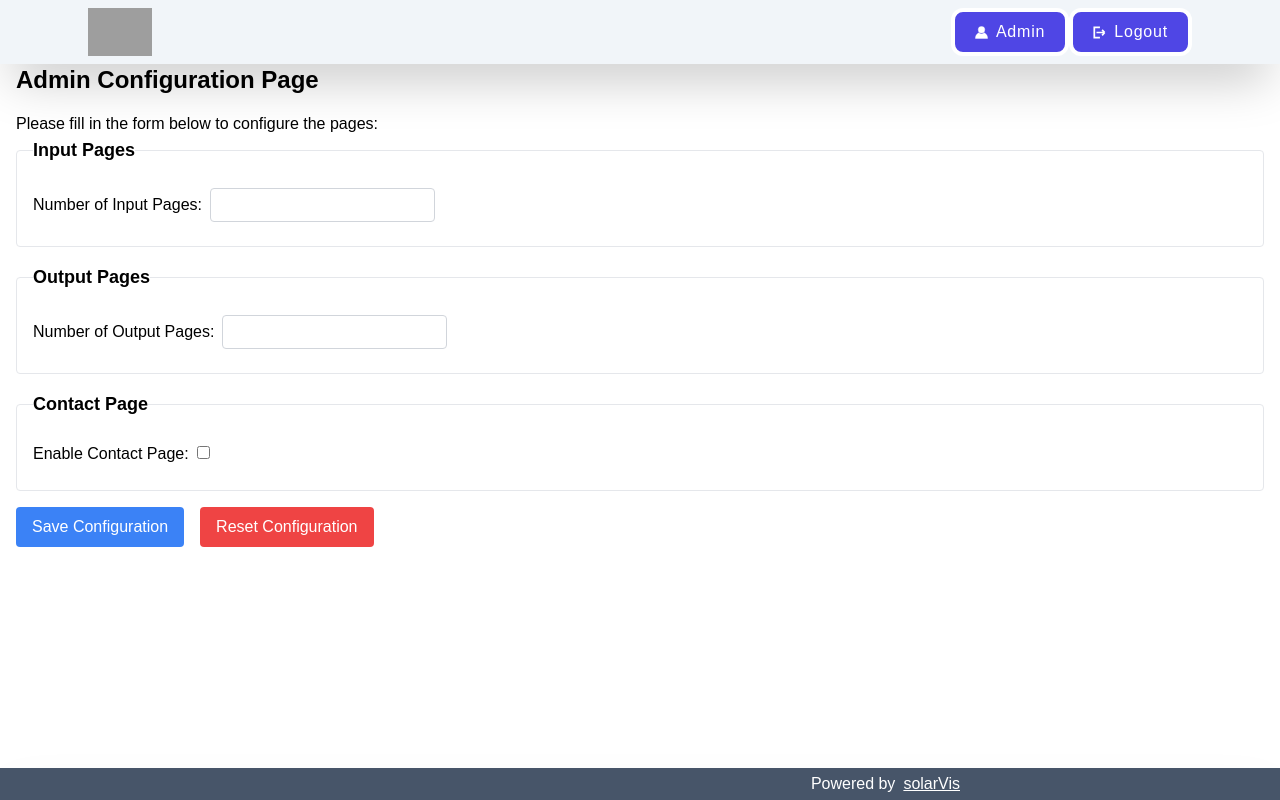
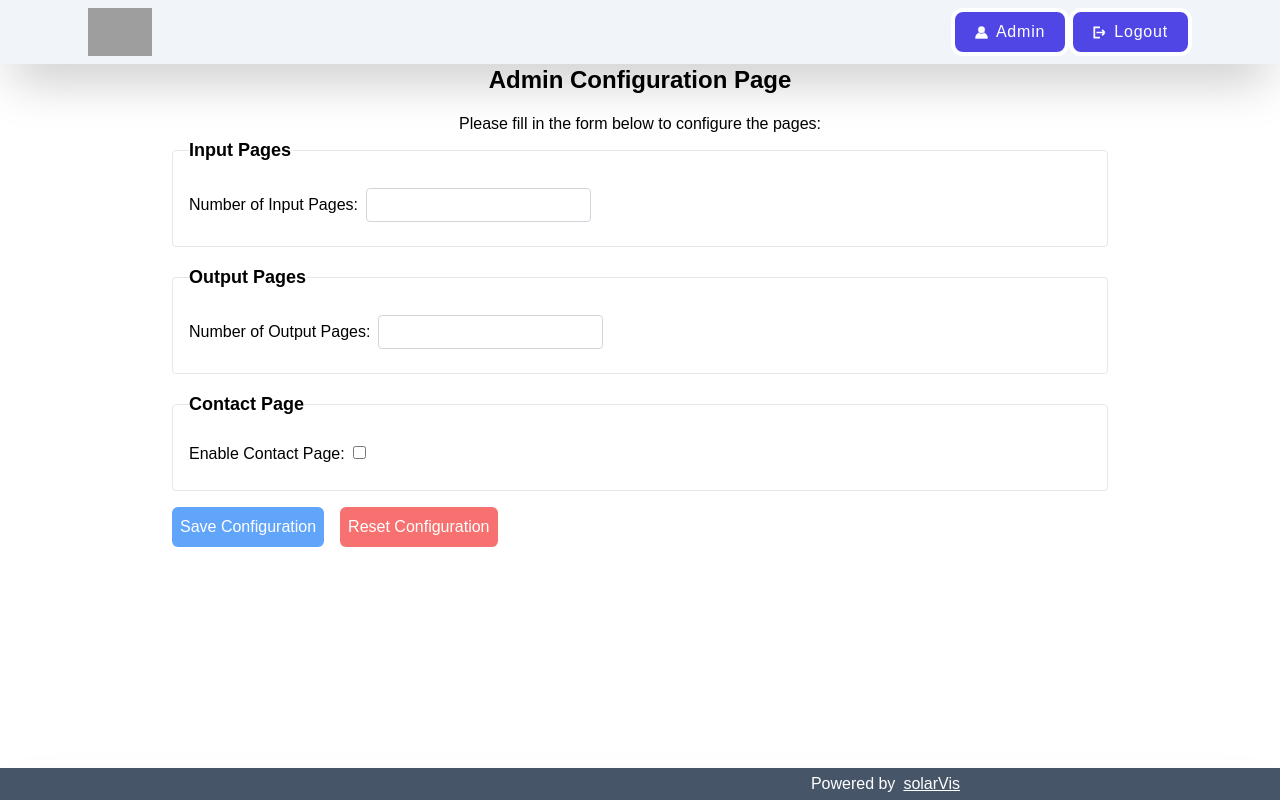
Before and after one commit to esadakman/reactjs-no-code-lead-generation, a React (Create React App) app: page /admin in a window 1280 px wide. Built offline with nearby package versions, Linux system fonts and the light colour scheme; sample sign-in values are in the browser's storage; grey boxes are pictures that could not be loaded.

Commit message:
minor fixes

```diff
--- a/src/pages/Admin.jsx
+++ b/src/pages/Admin.jsx
@@ -130,10 +130,12 @@ function Admin() {
     }
   }, [outputPages, outputConfig]);
   return (
-    <div className="container mx-auto px-4 pb-12">
-      <h1 className="text-2xl font-bold mb-4">Admin Configuration Page</h1>
-      <p>Please fill in the form below to configure the pages:</p>
-      <form onSubmit={handleSubmit} className="space-y-4">
+    <div className="container mx-auto px-4 pb-12 ">
+      <h1 className="text-2xl font-bold mb-4 text-center">
+        Admin Configuration Page
+      </h1>
+      <p className="text-center">Please fill in the form below to configure the pages:</p>
+      <form onSubmit={handleSubmit} className="space-y-4 w-3/4 mx-auto">
         {/* Input Pages */}
         <fieldset className="border rounded p-4">
           <legend className="text-lg font-bold mb-2">Input Pages</legend>
@@ -230,17 +232,10 @@ function Admin() {
 
         {/* Submit and Reset Buttons */}
         <div className="flex space-x-4">
-          <button
-            type="submit"
-            className="px-4 py-2 bg-blue-500 text-white rounded"
-          >
+          <button type="submit" className="btn-blue ">
             Save Configuration
           </button>
-          <button
-            type="button"
-            onClick={handleReset}
-            className="px-4 py-2 bg-red-500 text-white rounded"
-          >
+          <button type="button" onClick={handleReset} className="btn-red">
             Reset Configuration
           </button>
         </div>
```
Also changed, not shown: src/components/adminPages/InputPage.jsx (+5 -3 lines), src/components/adminPages/OutputPage.jsx (+5 -2 lines).
